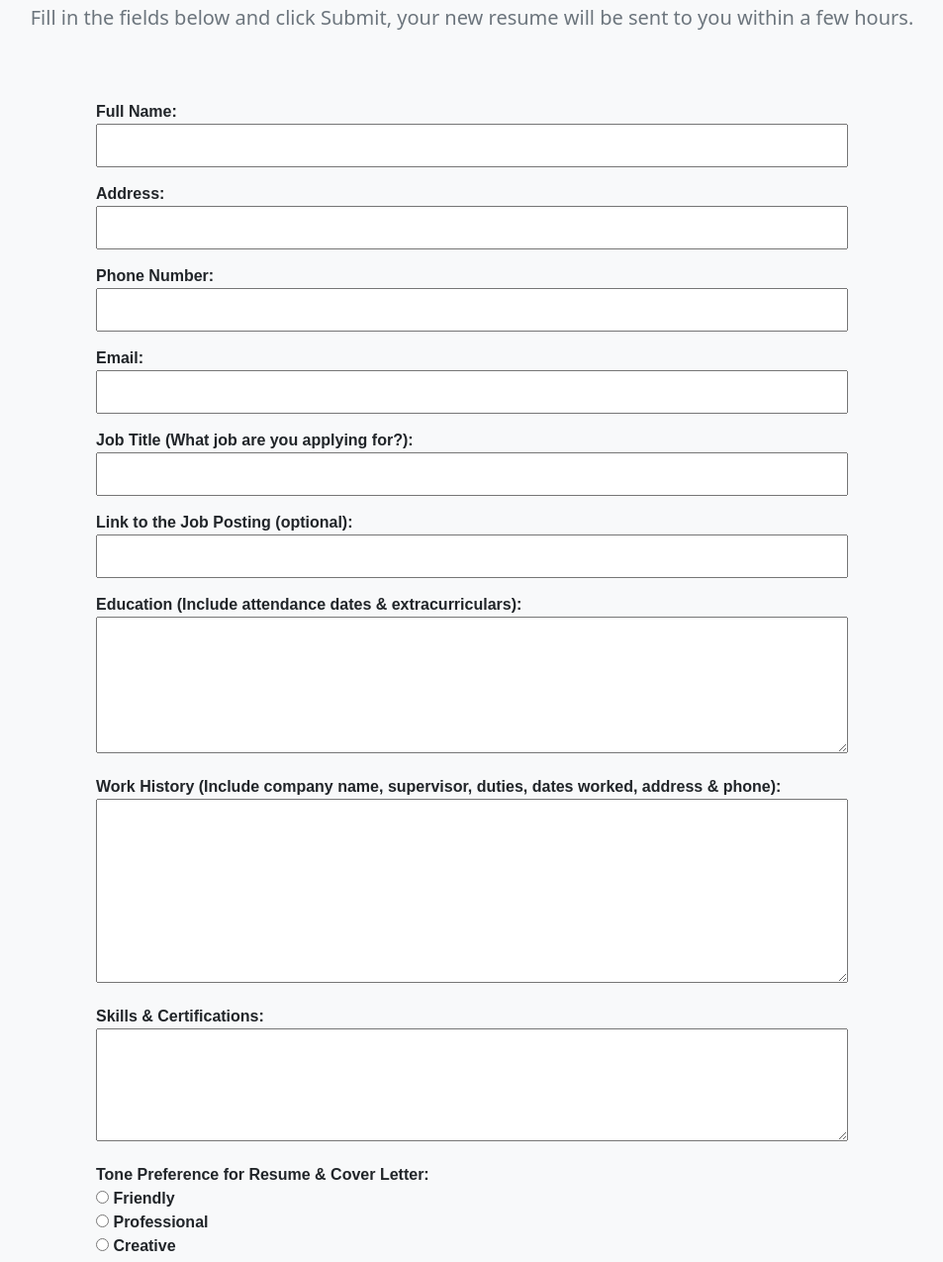
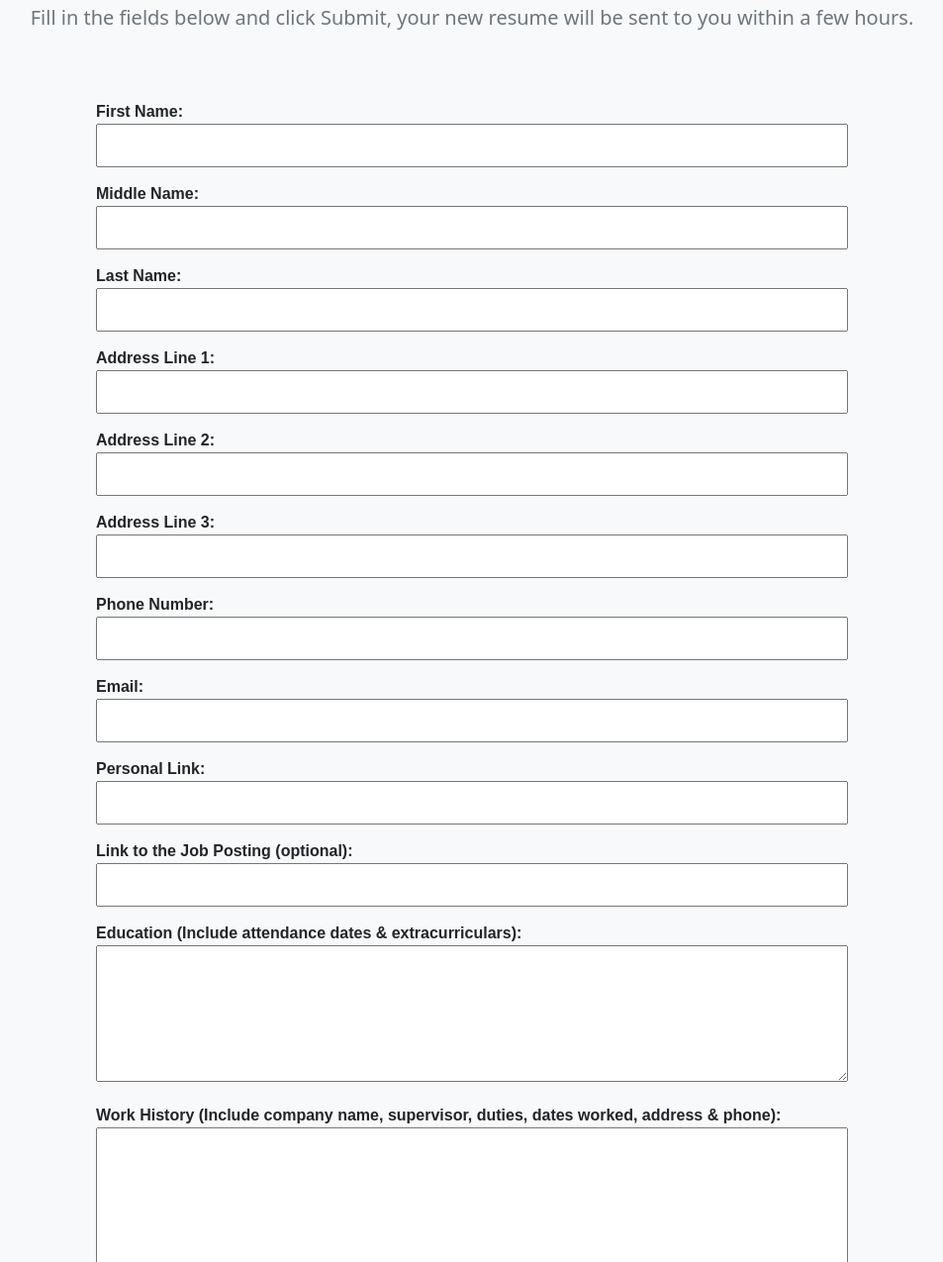
Before and after one commit to rapidresume/rapidresume.github.io, a website: page order.html in a window 1280 px wide. Shown: the part 205-1480 px from the top of the page at 99% size, without its empty margins (163-1116 px from the left). Drawn offline with nearby package versions, Linux system fonts and the light colour scheme.

Commit message:
Update order.html

```diff
--- a/order.html
+++ b/order.html
@@ -47,23 +47,35 @@
                     <form id="resumeForm">
 
                         <div class="section">
-                            <label for="fullName">Full Name:</label>
+                            <label for="fullName">First Name:</label>
                             <input type="text" id="fullName" name="fullName" required>
 
-                            <label for="address">Address:</label>
-                            <input type="text" id="address" name="address" required>
+                            <label for="middleName">Middle Name:</label>
+                            <input type="text" id="middleName" name="middleName" required>
+
+                            <label for="lastName">Last Name:</label>
+                            <input type="text" id="lastName" name="lastName" required>
+
+                            <label for="address1">Address Line 1:</label>
+                            <input type="text" id="address1" name="address1" required>
+
+                            <label for="address2">Address Line 2:</label>
+                            <input type="text" id="address2" name="address2" required>
+
+                            <label for="address3">Address Line 3:</label>
+                            <input type="text" id="address3" name="address3" required>
 
                             <label for="phone">Phone Number:</label>
                             <input type="tel" id="phone" name="phone" required>
 
                             <label for="email">Email:</label>
                             <input type="email" id="email" name="email" required>
+
+                            <label for="plink">Personal Link:</label>
+                            <input type="text" id="plink" name="plink">
                         </div>
 
                         <div class="section">
-                            <label for="jobTitle">Job Title (What job are you applying for?):</label>
-                            <input type="text" id="jobTitle" name="jobTitle" required>
-
                             <label for="jobLink">Link to the Job Posting (optional):</label>
                             <input type="url" id="jobLink" name="jobLink">
                         </div>
@@ -85,17 +97,14 @@
                         </div>
 
                         <div class="section">
-                            <label>Tone Preference for Resume & Cover Letter:</label>
-                            <div class="radio-group">
-                                <input type="radio" id="friendly" name="tone" value="friendly" required>
-                                <label for="friendly">Friendly</label><br>
+                            <label for="reference1">Reference 1:</label>
+                            <input type="text" id="reference1" name="reference1">
 
-                                <input type="radio" id="professional" name="tone" value="professional">
-                                <label for="professional">Professional</label><br>
+                            <label for="reference2">Reference 2:</label>
+                            <input type="text" id="reference2" name="reference2">
 
-                                <input type="radio" id="creative" name="tone" value="creative">
-                                <label for="creative">Creative</label>
-                            </div>
+                            <label for="reference3">Reference 3:</label>
+                            <input type="text" id="reference3" name="reference3">
                         </div>
                         <br>
                         <div class="section">
@@ -134,4 +143,5 @@
     <script src="js/scripts.js"></script>
 </body>
 
+
 </html>
```
